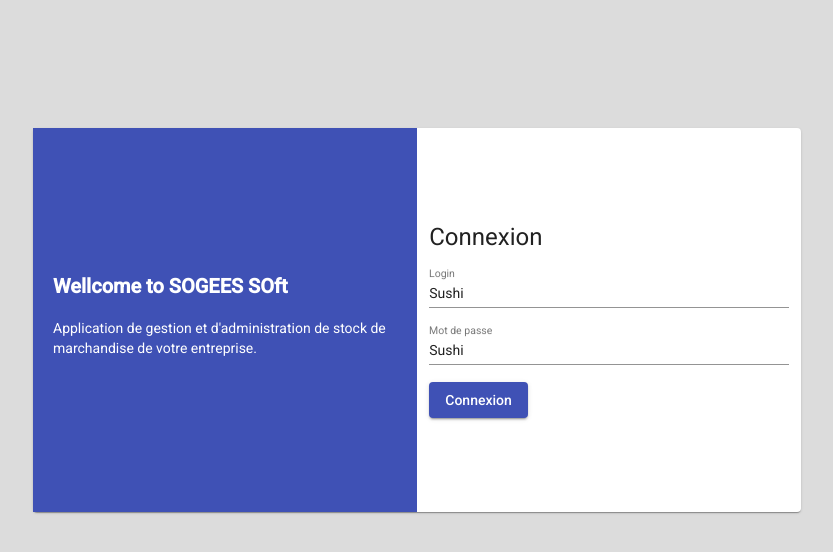
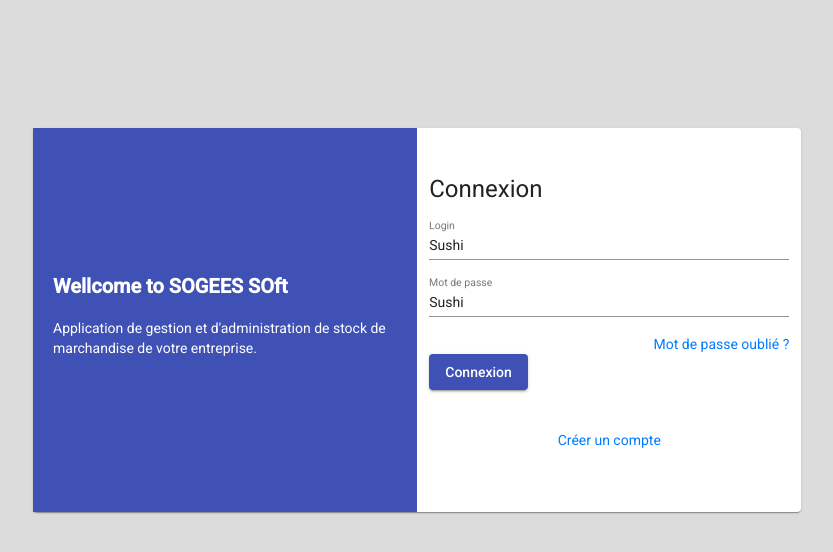
Before and after one commit to hervegithub/gestion-stock, an Angular app: page / in a window 1280 px wide. Shown: the top 552 px of the page, without its empty margins (223-1056 px from the left). Built offline with nearby package versions, Linux system fonts and the light colour scheme.

Commit message:
💄 Mise à jour du LoginPage

```diff
--- a/src/app/login/login.component.html
+++ b/src/app/login/login.component.html
@@ -22,7 +22,13 @@
                                     <input matInput placeholder="Ex. Pizza" value="Sushi">
                                 </mat-form-field>
                             </form>
+                            <div class="text-right">
+                                <a href="">Mot de passe oublié ?</a>
+                            </div>
                             <button (click)="onBoardComponent()" mat-raised-button color="primary">Connexion</button>
+                        </div>
+                        <div class="text-center mt-4 p-3">
+                            <a href="">Créer un compte</a>
                         </div>
                     </div>
                 </mat-grid-tile>
```
